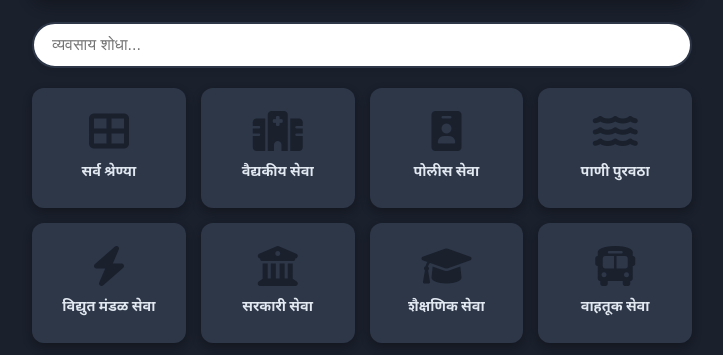
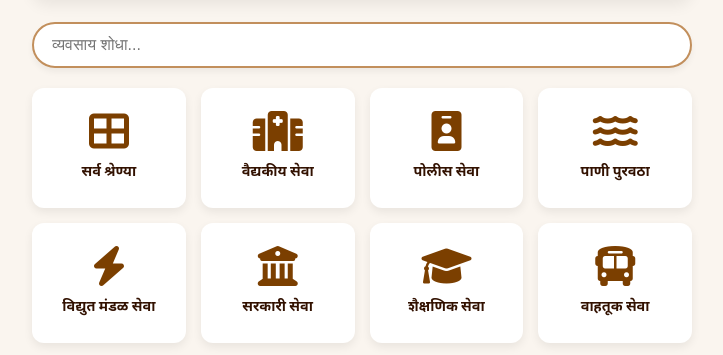
Before and after one commit to the-scam-master/jawala-directory, a website: page index.html in a window 1280 px wide. Shown: the part 132-487 px from the top of the page, without its empty margins (278-1001 px from the left). Drawn offline with nearby package versions, Linux system fonts and the light colour scheme; files whose address does not match are found by name.

Commit message:
Update styles.css

```diff
--- a/assets/css/styles.css
+++ b/assets/css/styles.css
@@ -1,14 +1,14 @@
 @import url('https://fonts.googleapis.com/css2?family=Noto+Sans+Devanagari:wght@300;400;600;700&family=Mukta:wght@400;600;700&display=swap');
 
 :root {
-    --primary-color:   #1A202C;
-    --secondary-color: #2D3748;
-    --accent-color:    #F6AD55;
-    --muted-text:      #A0AEC0;
-    --background-color:#1A202C;
-    --card-background: #2D3748;
-    --text-color:      #E2E8F0;
-    --soft-shadow:     rgba(0,0,0,0.30);
+    --primary-color:   #7B3F00;
+    --secondary-color: #C28F5C;
+    --accent-color:    #6AA84F;
+    --muted-text:      #8A867A;
+    --background-color:#FAF5EF;
+    --card-background: #FFFFFF;
+    --text-color:      #321100;
+    --soft-shadow:     rgba(0,0,0,0.07);
 }
 
 * {
```
